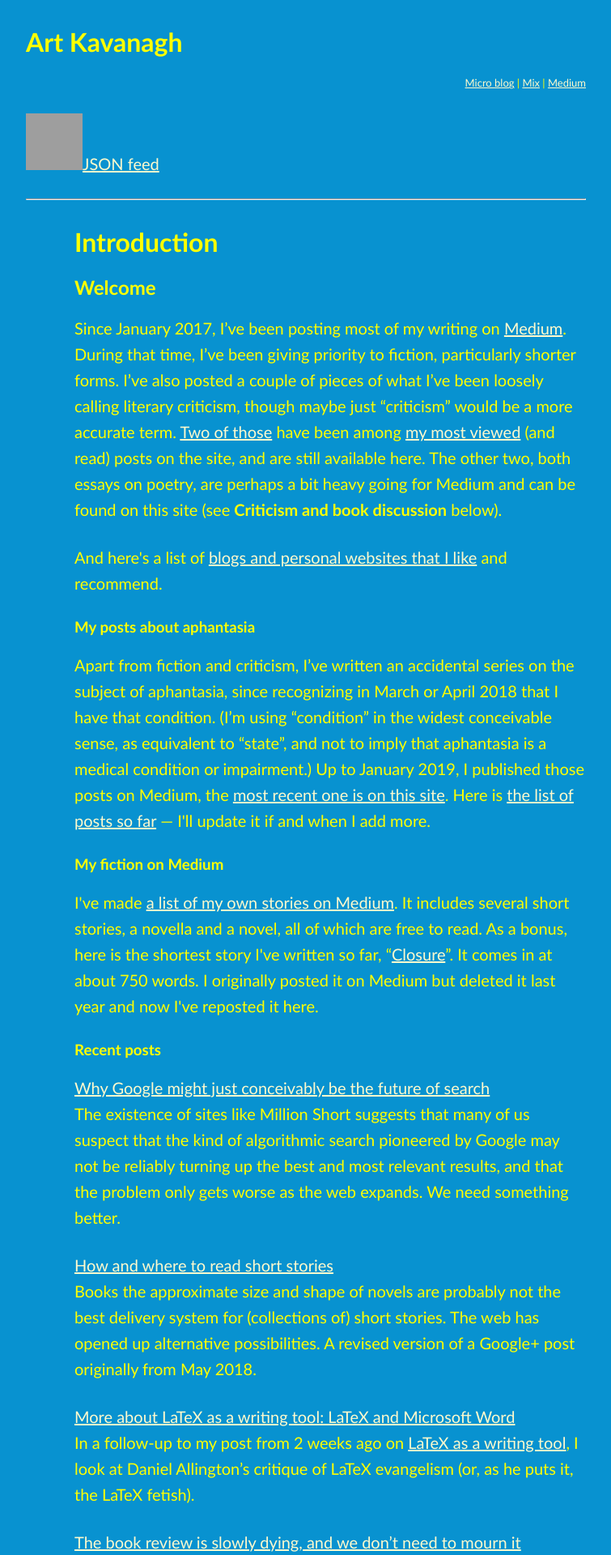
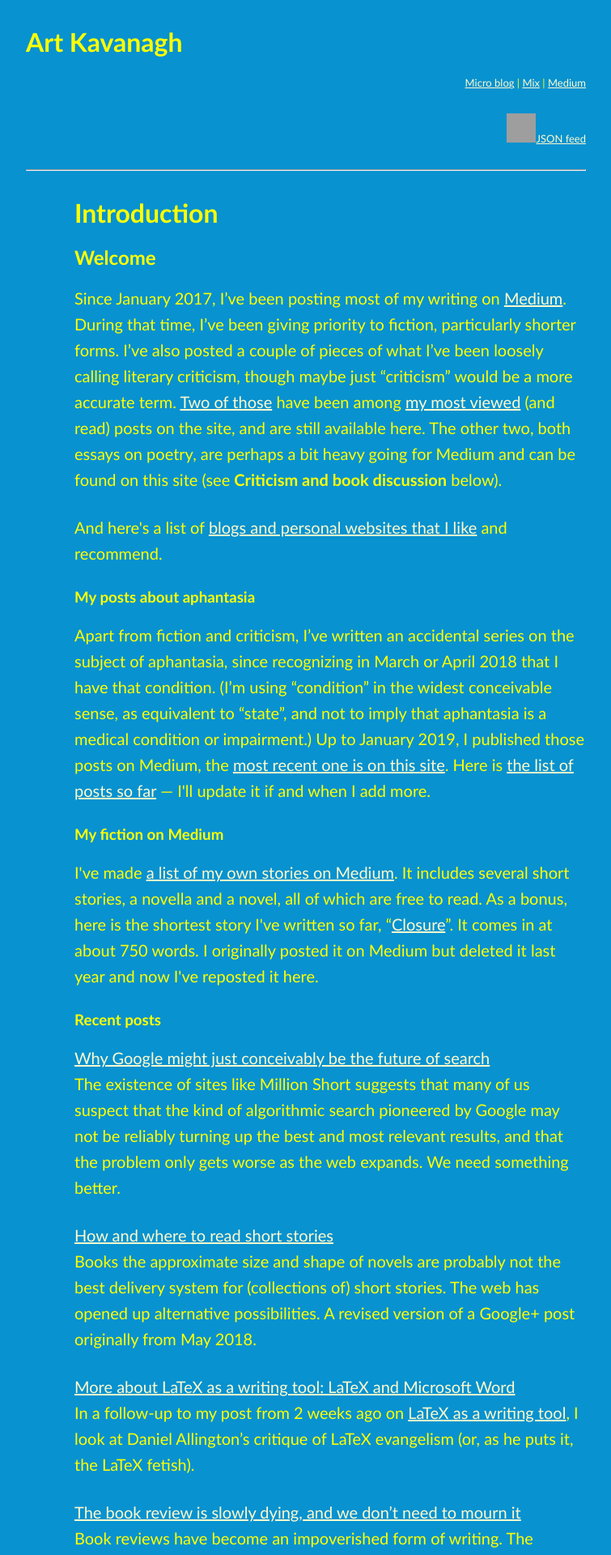
Before and after one commit to artkavanagh/github.io, a Jekyll site: the page index.html, which Jekyll copies as it is, in a window 1280 px wide. Shown: the top 1920 px of the page at 81% size, without its empty margins (232-987 px from the left). Built offline with Jekyll 4.4.1, drawn with Linux system fonts in a browser that asks for light colours; grey boxes are pictures that could not be loaded.

Commit message:
Update index.html

```diff
--- a/index.html
+++ b/index.html
@@ -8,7 +8,7 @@
 <header>
 <h1>Art Kavanagh</h1>
 <p class="social"><a href="https://micro.blog/artkavanagh" rel="me">Micro blog</a> | <a href="https://mix.com/artkavanagh">Mix</a> | <a href="https://medium.com/@artkavanagh">Medium</a></p>
-<p class-"social"><img src="https://jsonfeed.org/graphics/icon.png" alt=JSON Feed height="70" width="70"><a href="https://www.artkavanagh.ie/feed.json">JSON feed</a></p>
+<p class="social"><img src="https://jsonfeed.org/graphics/icon.png" alt=JSON Feed height="36" width="36"><a href="https://www.artkavanagh.ie/feed.json">JSON feed</a></p>
 <hr>
 </header>
 <h1>Introduction</h1>
```
